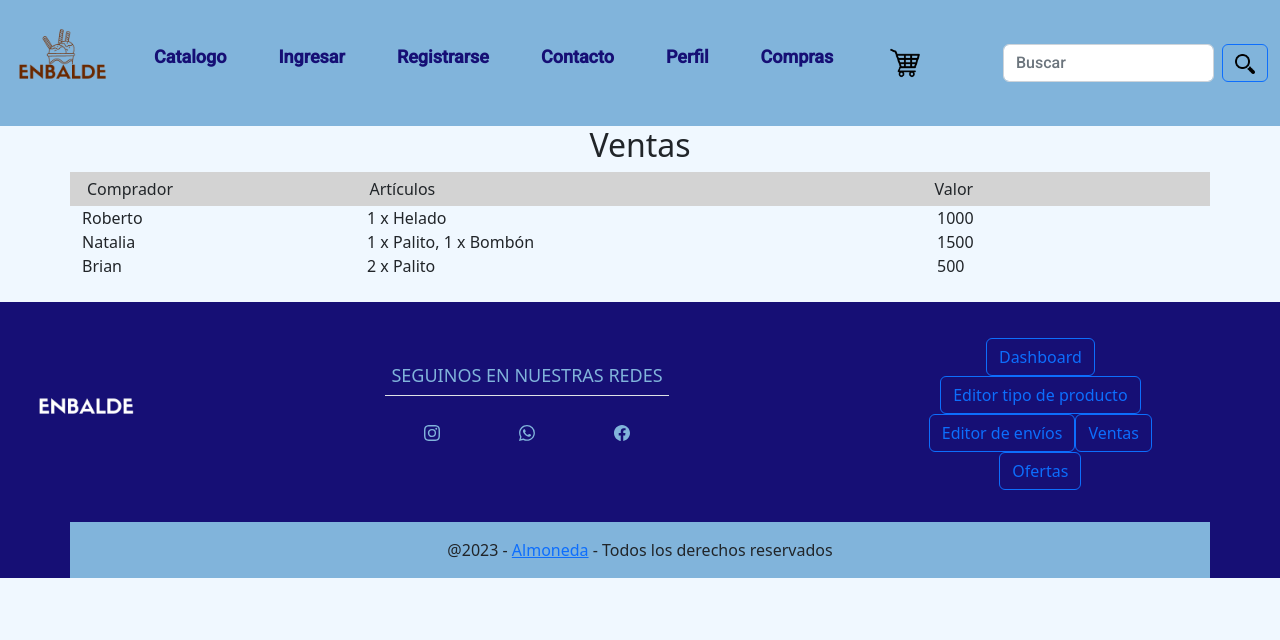
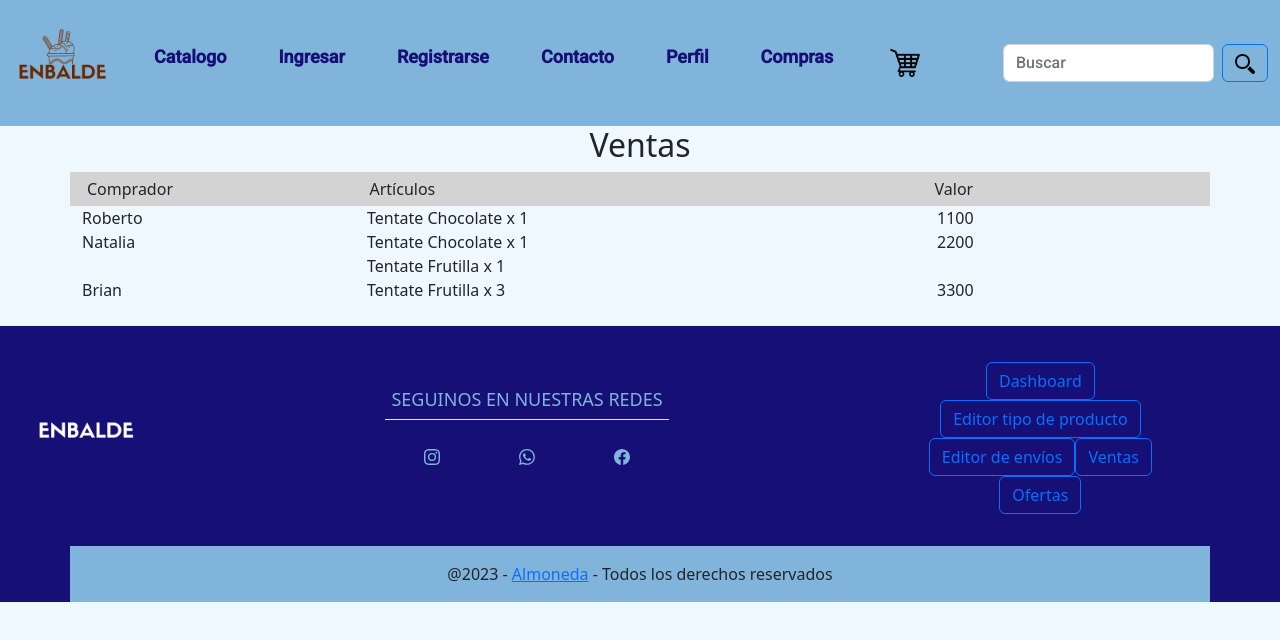
Before and after one commit to NataliaAlvarezIspc/proyecto-ispc-ecommerce, an Angular app in the folder front-end/enbalde/: page /ventas in a window 1280 px wide. Shown: the top 640 px of the page. Built offline with nearby package versions, Linux system fonts and the light colour scheme.

Commit message:
agregar json para ventas

```diff
--- a/front-end/enbalde/src/app/pages/ventas/modelo/modelo.venta.ts
+++ b/front-end/enbalde/src/app/pages/ventas/modelo/modelo.venta.ts
@@ -1,20 +1,19 @@
+import { Seleccion } from "../../carrito/modelo/modelo.seleccion";
+
 export interface Venta {
   comprador: string;
-  articulo: string[];
+  selecciones: Seleccion[];
   total: number;
-  obtenerArticulos(): string;
 }
 
 export class VentaClass implements Venta {
-  constructor(comprador: string, articulo: string[], total: number) {
+  constructor(comprador: string, selecciones: Seleccion[], total: number) {
     this.comprador = comprador;
-    this.articulo = articulo;
+    this.selecciones = selecciones;
     this.total = total;
   }
 
   comprador: string;
-  articulo: string[];
+  selecciones: Seleccion[];
   total: number;
-
-  obtenerArticulos = () => this.articulo.join(", ");
 }
--- a/front-end/enbalde/src/app/pages/ventas/ventas.component.html
+++ b/front-end/enbalde/src/app/pages/ventas/ventas.component.html
@@ -10,7 +10,7 @@
         </div>
         <div class="row" *ngFor="let venta of ventas">
           <div class="col-3">{{venta.comprador}}</div>
-          <div class="col-6">{{venta.obtenerArticulos()}}</div>
+          <div class="col-6"><div *ngFor="let seleccion of venta.selecciones">{{seleccion.producto.titulo}} x {{seleccion.cantidad}}</div></div>
           <div class="col-3">{{venta.total}}</div>
         </div>
       </div>
--- a/front-end/enbalde/src/app/pages/ventas/ventas.component.ts
+++ b/front-end/enbalde/src/app/pages/ventas/ventas.component.ts
@@ -16,6 +16,6 @@ export class VentasComponent {
   }
 
   ngOnInit() : void {
-    this.ventas = this.ventasService.obtenerVentas();
+    this.ventasService.obtenerVentas().subscribe((ventas: Venta[]) => this.ventas = ventas);
   }
 }
--- a/front-end/enbalde/src/app/ventas.service.ts
+++ b/front-end/enbalde/src/app/ventas.service.ts
@@ -1,18 +1,18 @@
 import { Injectable } from '@angular/core';
-import { Venta, VentaClass } from './pages/ventas/modelo/modelo.venta';
+import { Venta } from './pages/ventas/modelo/modelo.venta';
+import { HttpClient } from '@angular/common/http';
+import { Observable } from 'rxjs';
 
 @Injectable({
   providedIn: 'root'
 })
 
 export class VentasService {
-  constructor() { }
+  private ventasUrl: string = "assets/ventas.json";
 
-  obtenerVentas(): Venta[] {
-    return [
-      new VentaClass("Roberto", [ "1 x Helado" ], 1000),
-      new VentaClass("Natalia", [ "1 x Palito", "1 x Bombón" ], 1500),
-      new VentaClass("Brian", [ "2 x Palito" ], 500)
-    ];
+  constructor(private http: HttpClient) { }
+
+  obtenerVentas(): Observable<Venta[]> {
+    return this.http.get<Venta[]>(this.ventasUrl);
   }
 }
--- /dev/null
+++ b/front-end/enbalde/src/assets/ventas.json
@@ -0,0 +1,67 @@
+[
+  {
+    "comprador": "Roberto",
+    "selecciones":
+    [
+      {
+        "producto": {
+          "id": 1,
+          "titulo": "Tentate Chocolate",
+          "descripcion": "Helado sabor chocolate artesanal",
+          "precio": 1100,
+          "cantidadDisponible": 7,
+          "imagen": [ "/assets/img/chocolate.jpg" ]
+        },
+        "cantidad": 1
+      }
+    ],
+    "total": 1100
+  },
+  {
+    "comprador": "Natalia",
+    "selecciones":
+    [
+      {
+        "producto": {
+          "id": 1,
+          "titulo": "Tentate Chocolate",
+          "descripcion": "Helado sabor chocolate artesanal",
+          "precio": 1100,
+          "cantidadDisponible": 7,
+          "imagen": [ "/assets/img/chocolate.jpg" ]
+        },
+        "cantidad": 1
+      },
+      {
+        "producto": {
+          "id": 2,
+          "titulo": "Tentate Frutilla",
+          "descripcion": "Helado sabor frutilla artesanal",
+          "precio": 1100,
+          "cantidadDisponible": 8,
+          "imagen": [ "/assets/img/chocolate.jpg" ]
+        },
+        "cantidad": 1
+      }
+    ],
+    "total": 2200
+  },
+  {
+    "comprador": "Brian",
+    "selecciones":
+    [
+      {
+        "producto": {
+          "id": 2,
+          "titulo": "Tentate Frutilla",
+          "descripcion": "Helado sabor frutilla artesanal",
+          "precio": 1100,
+          "cantidadDisponible": 8,
+          "imagen": [ "/assets/img/chocolate.jpg" ]
+        },
+        "cantidad": 3
+      }
+    ],
+    "total": 3300
+  }
+]
```
